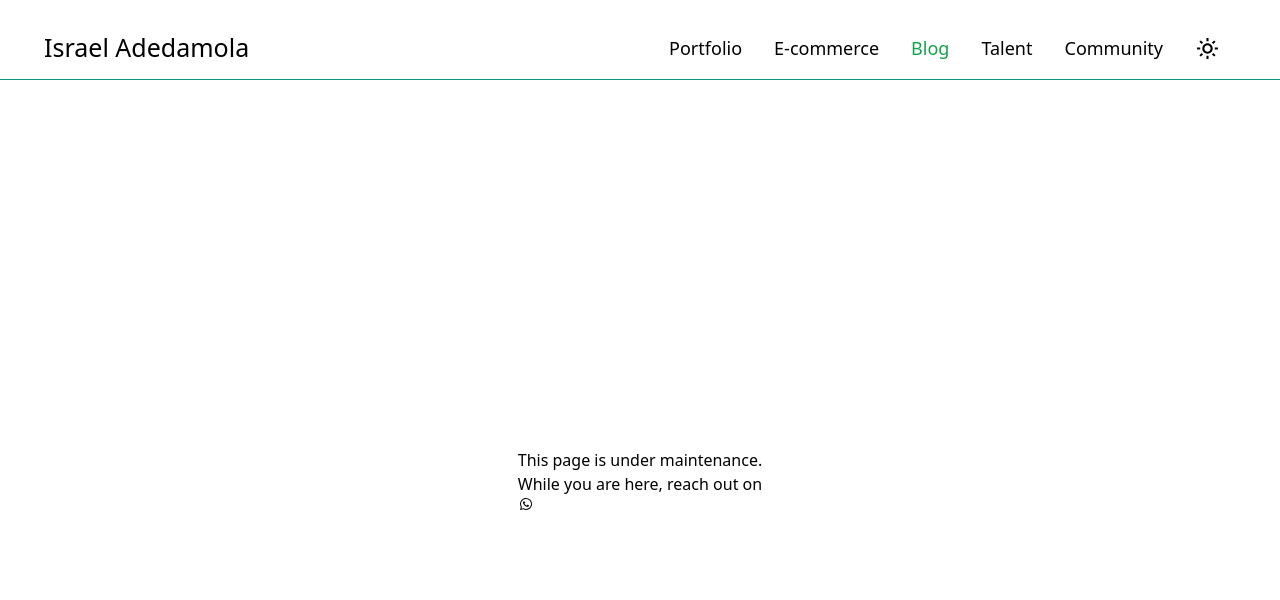
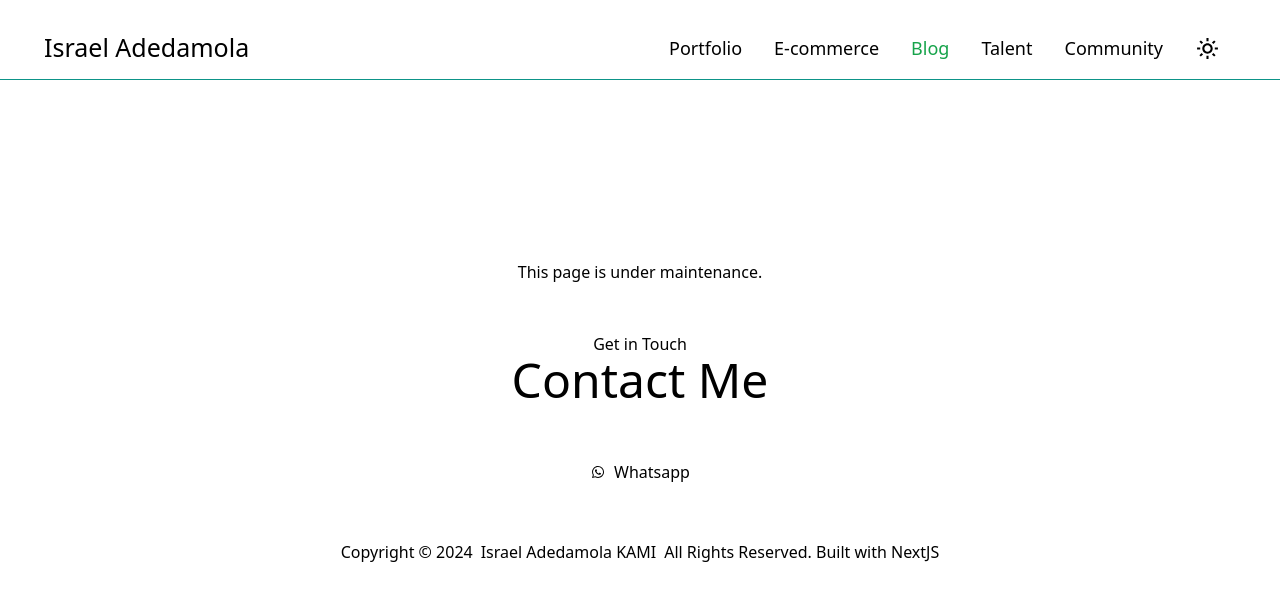
Before and after one commit to KamiNation/portfolio, a Next.js app in the folder client/: page /blog in a window 1280 px wide. Shown: the top 600 px of the page. Built offline with nearby package versions, Linux system fonts and the light colour scheme.

Commit message:
Fixed light mode multi-color, whatsapp link and project type

```diff
--- a/client/app/components/NotFound.tsx
+++ b/client/app/components/NotFound.tsx
@@ -1,22 +1,37 @@
 "use client"
-import React from 'react'
+import React, { useEffect, useState } from 'react'
 import Header from '../screens/Header'
 import { BiLogoWhatsapp } from 'react-icons/bi'
+import PortfolioContact from '../screens/Portfolio/Contact/PortfolioContact'
+import { useRouter } from 'next/router'
+import { usePathname } from 'next/navigation'
+const NotFound = () => {
 
-const NotFound = () => {
+
+    const pathname = usePathname();
+    const [webPath, setWebPath] = useState(false)
+
+    useEffect(() => {
+
+        console.log(pathname);
+
+        if (pathname != '') {
+            setWebPath(true)
+            console.log('User is on the special page!');
+        }
+
+
+
+    }, [])
+
+
     return (
         <div className='w-full min-h-screen '>
             <Header />
             <div className='flex flex-col p-12 justify-center items-center dark:text-teal-600 text-black w-full min-h-screen'>
-                <div >This page is under maintenance.</div>
-                <div >
-                    While you are here, reach out on <BiLogoWhatsapp onClick={() =>
-                        "wa.link/qdn8xj"
-                    } />
-                </div>
-
+                <div className="p-8">This page is under maintenance.</div>
+                <PortfolioContact whatsapp={webPath} />
             </div>
-
         </div>
     )
 }
--- a/client/app/globals.css
+++ b/client/app/globals.css
@@ -18,12 +18,7 @@
 
 body {
   color: rgb(var(--foreground-rgb));
-  background: linear-gradient(
-      to bottom,
-      transparent,
-      rgb(var(--background-end-rgb))
-    )
-    rgb(var(--background-start-rgb));
+
 }
 
 @layer utilities {
--- a/client/app/layout.tsx
+++ b/client/app/layout.tsx
@@ -10,7 +10,7 @@ export default function RootLayout({
   return (
     <html lang="en">
 
-      <body className="bg-white bg-no-repeat dark:bg-black duration-300 " >
+      <body className=" !bg-white dark:!bg-black " >
         <ThemeProvider attribute="class" defaultTheme="system" enableSystem>
 
 
--- a/client/app/screens/Portfolio/Contact/PortfolioContact.tsx
+++ b/client/app/screens/Portfolio/Contact/PortfolioContact.tsx
@@ -1,10 +1,12 @@
 import React from 'react'
 import PortfolioContactMap from './PortfolioContactMap'
+import { contactMap } from '@/app/utils/global';
+
 // import MatrixEffect from '@/app/components/MatrixEffect';
 // import ComponentWithMatrixBG from '@/app/utils/MatrixHook';
 // import MatrixEffectText from '@/app/components/matrix/MatrixText';
 
-const PortfolioContact = () => {
+const PortfolioContact: React.FC<contactMap> = ({whatsapp}) => {
     const currentYear = new Date().getFullYear();
 
     return (
@@ -13,7 +15,7 @@ const PortfolioContact = () => {
             <p className="text-center">Get in Touch</p>
             <h1 className="text-center text-5xl">Contact Me</h1>
             <div className="flex justify-center rounded-[2rem] my-8 mx-auto p-2 sm:flex-wrap md:flex-wrap ">
-                <PortfolioContactMap />
+                <PortfolioContactMap  whatsapp={whatsapp} />
             </div>
             <div className='flex items-center justify-center gap-2'>
                 <p className='flex justify-center items-center sm:p-2.5' >Copyright &#169; {currentYear} </p>
--- a/client/app/screens/Portfolio/Contact/PortfolioContactMap.tsx
+++ b/client/app/screens/Portfolio/Contact/PortfolioContactMap.tsx
@@ -1,12 +1,23 @@
-import { contactmap, portfolioContactMap  } from '@/app/utils/global'
+import { contactmap, portfolioContactMap, contactMap } from '@/app/utils/global'
 import React from 'react'
 import PortfolioContactCard from './PortfolioContactCard'
+import { BiLogoWhatsapp } from 'react-icons/bi'
+import Button from '@/app/components/Button'
 
 
-const PortfolioContactMap = () => {
+const PortfolioContactMap: React.FC<contactMap> = ({ whatsapp }) => {
+
+
+    const whatsappHandler = () => {
+        window.open('https://wa.link/qdn8xj', "_blank")
+
+    }
+
+
     return (
         <>
             {
+                !whatsapp ? (
                     portfolioContactMap.map((contact: contactmap, index) => (
                         <PortfolioContactCard key={index}
                             id={index}
@@ -14,6 +25,17 @@ const PortfolioContactMap = () => {
                             icon={contact.icon}
                         />
                     ))
+                ) : (
+                    <div className="flex items-center justify-center gap-2 m-4  hover:dark:text-green-600 hover:text-teal-600">
+                        <div>
+                            <BiLogoWhatsapp />
+                        </div>
+                        <Button
+                            click={() => whatsappHandler()}
+                        >Whatsapp</Button>
+                    </div>
+
+                )
             }
         </>
 
--- a/client/app/screens/Portfolio/Project/PortfolioProjectCard.tsx
+++ b/client/app/screens/Portfolio/Project/PortfolioProjectCard.tsx
@@ -1,5 +1,5 @@
 import Image from 'next/image'
-import React, {useState} from 'react'
+import React, {useEffect, useState} from 'react'
 import Button from '../../../components/Button'
 import { projectmap } from '@/app/utils/global'
 
@@ -8,9 +8,15 @@ const PortfolioProjectCard: React.FC<projectmap> = ({ project_name, image, githu
 
     const [checkLive, setCheckLive] = useState(false);
 
-    if(github === "" || project_name === "Portfolio" ) {
-        setCheckLive(true);
-    }
+
+      // Use useEffect to handle conditional state updates
+      useEffect(() => {
+        if (github === "" || project_name === "Portfolio") {
+            setCheckLive(true);
+        }
+    }, [github, project_name]);
+
+
 
     const gitHandle = () => {
         const button = document.getElementById("gitdemo") as HTMLButtonElement
@@ -53,7 +59,7 @@ const PortfolioProjectCard: React.FC<projectmap> = ({ project_name, image, githu
                     click={liveDemoHandle}
                 >
                     {
-                        checkLive ? (Live project) : (Demo project)
+                        checkLive ? <>Live project</> : <>Demo project</>
                     }
                 </Button>
             </div>
--- a/client/app/utils/global.tsx
+++ b/client/app/utils/global.tsx
@@ -4,6 +4,10 @@ import { BiLogoGithub, BiLogoLinkedin, BiLogoTwitter, BiRotateRight } from "reac
 import { FaHashnode } from "react-icons/fa6";
 import { HiMail } from "react-icons/hi";
 
+
+export interface contactMap {
+    whatsapp: boolean
+}
 export interface aboutmap {
     icon?: ReactElement<any>
     desc?: string
```
Also changed, not shown: 1 other file (tests, documents, lock files or other folders). Lines whose indentation alone changed are shown as unchanged.
